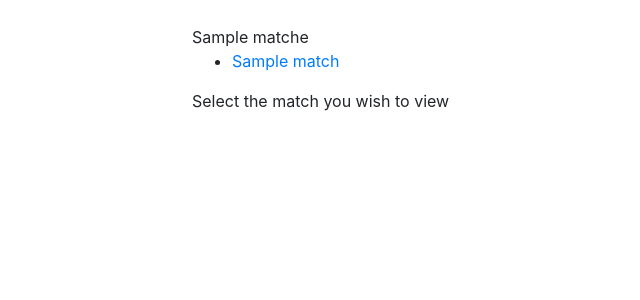
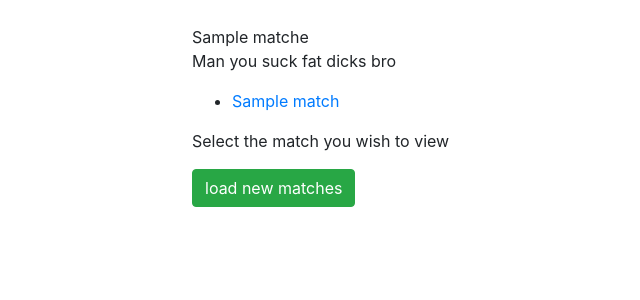
Before and after one commit to Fatman9000/opgg-bootleg-flaskapp, a Flask app: template templates/match_list.html in a window 1280 px wide. Shown: the part 56-356 px from the top of the page, without its empty margins (223-863 px from the left). Run offline with Flask 2, Linux system fonts and the light colour scheme; the template is opened without the code that fills it: most values are stand-ins (such as "Sample title", 1, 10 or a date in 2020).

Commit message:
small changes

```diff
--- a/League_opgg_bootleg.py
+++ b/League_opgg_bootleg.py
@@ -53,7 +53,7 @@ def pull_user_data(league_name):
         print("failed to pull user data: error: {}".format(e))
 
     try:
-        match_history = r.get("https://na1.api.riotgames.com/lol/match/v4/matchlists/by-account/{}?endIndex=4&beginIndex=1".format(
+        match_history = r.get("https://na1.api.riotgames.com/lol/match/v4/matchlists/by-account/{}?endIndex=20&beginIndex=1".format(
             user_data.json()["accountId"]), headers=headers).json()
     except Exception as e:
         print("failed to pull user data: error: {}".format(e))
--- a/app.py
+++ b/app.py
@@ -32,8 +32,11 @@ app.config['SECRET_KEY'] = 'smash like now'
 def home_page():
     return render_template("index.html")
 
+
+
 @app.route('/validuser', methods=['GET', 'POST'])
 def index():
+
     name = request.form["name"]
     User.login(name)
     # if User.login_valid(name):
@@ -41,6 +44,7 @@ def index():
 
     session['matches'] = player_data['matchIds']
     print(player_data)
+
     return render_template("match_list.html", matches=player_data)
     # return render_template('index.html')
 
--- a/templates/match_list.html
+++ b/templates/match_list.html
@@ -3,13 +3,17 @@
 <div class="container page-form">
       <form action="/validuser" id="name-form" method="post">
             {% block title %}{{ matches["name"] }}{% endblock %}
+            <p>Man you suck fat dicks bro</p>
             <ul>
                   {% for match in matches["matchIds"] %}
                   <li><a href="/match/{{ match }}">{{ match }}</a></li>
                   {% endfor %}
             </ul>
             <p>Select the match you wish to view</p>
-            {% endblock %}
+
+            <button class="btn btn-success" type="submit">load new matches</button>
+
       </form>
 </div>
-<div class="page-header">
+{% endblock %}
+<!-- <div class="page-header"> -->
```
